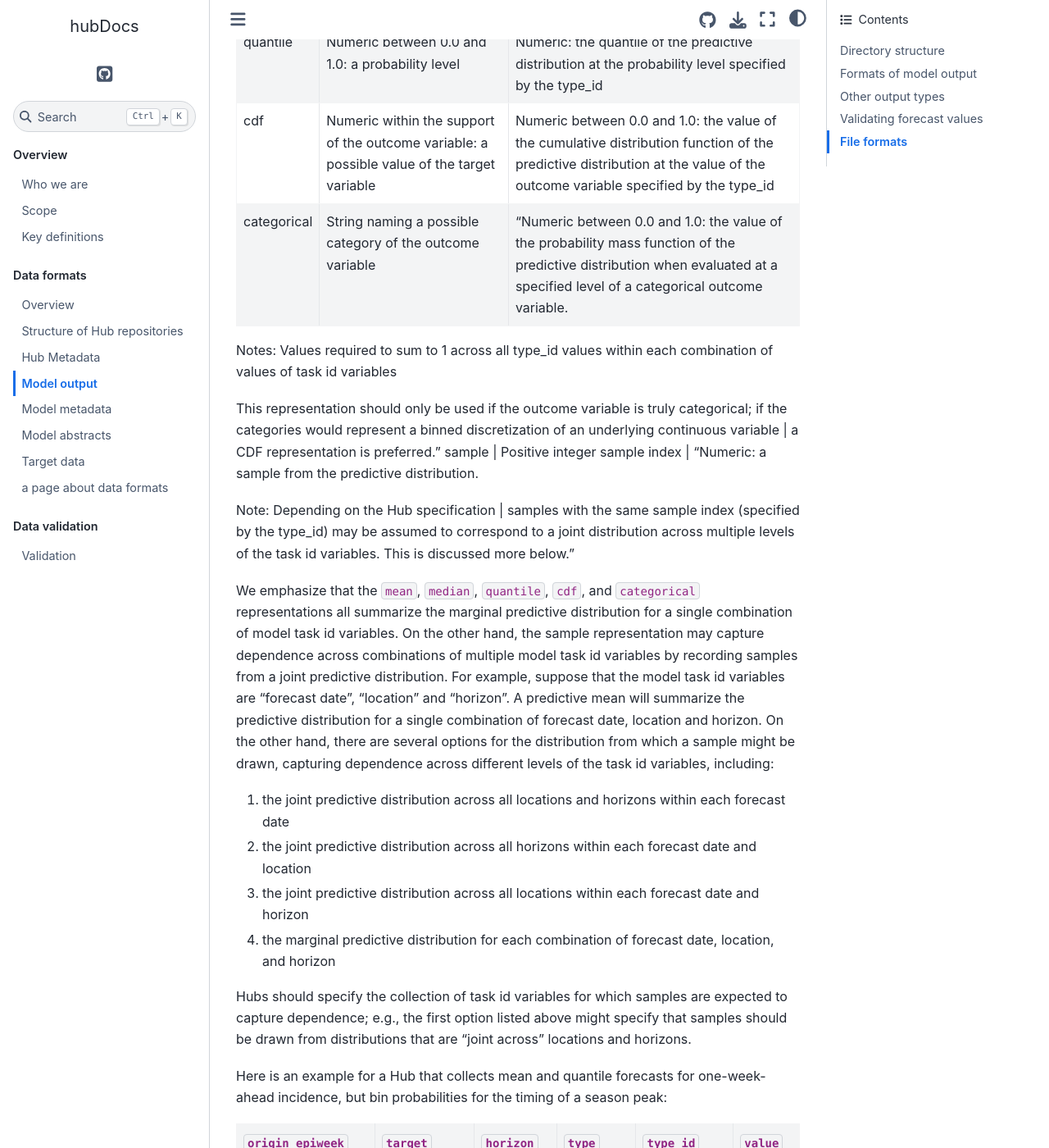
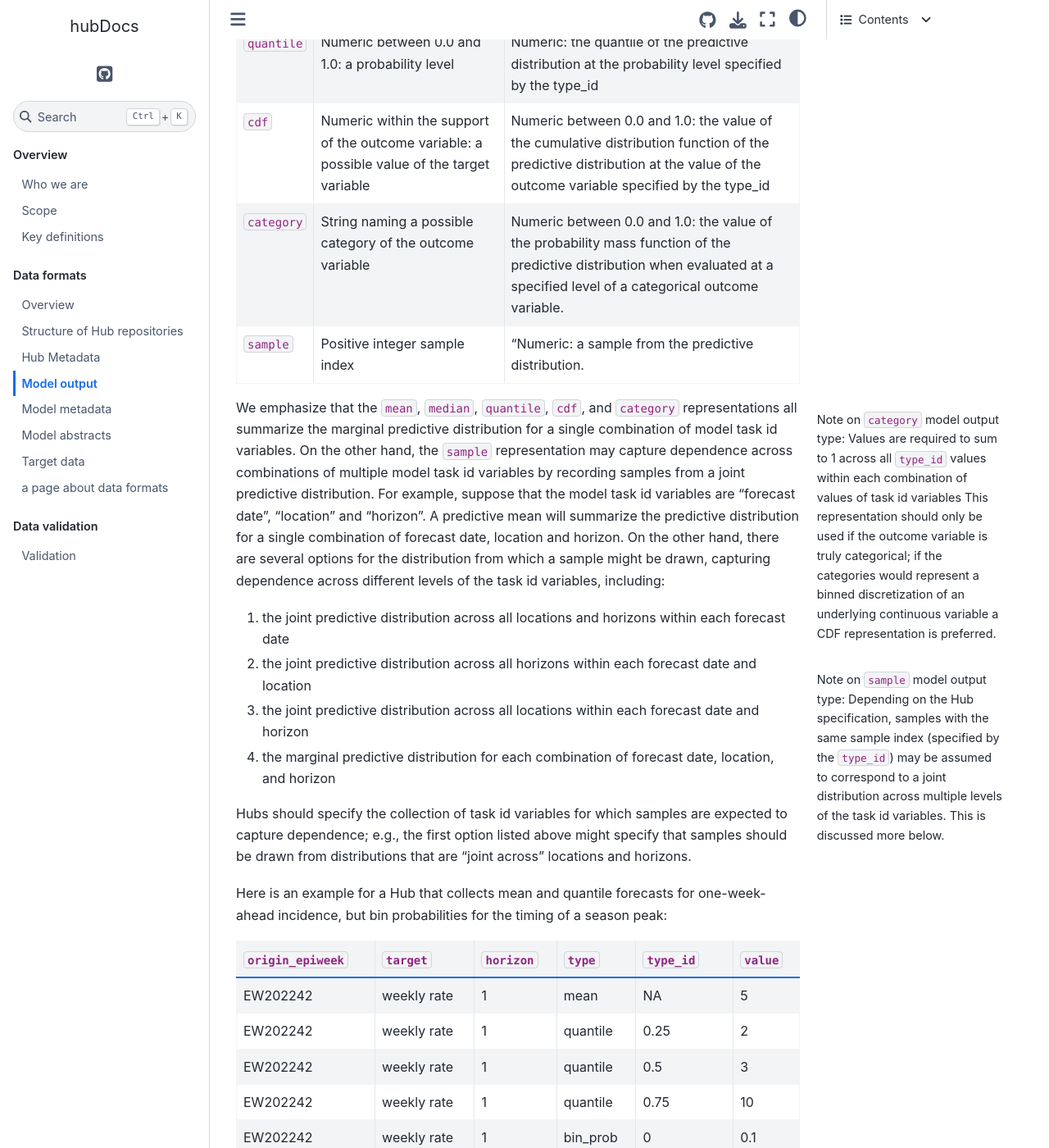
Before and after one commit to hubverse-org/hubDocs, a Sphinx documentation site: the page built from docs/source/format/model-output.md, in a window 1280 px wide and 1400 px high, scrolled down 1115 px. Shown: the whole window at 82% size. Built offline with Sphinx 7.4.7 and the Sphinx Book theme 1.1.4, drawn with Linux system fonts in a browser that asks for light colours; some of the changed text lies outside the part shown.

Commit message:
renaming categorical to category and reformatting notes.

````diff
--- a/docs/source/format/model-output.md
+++ b/docs/source/format/model-output.md
@@ -25,21 +25,22 @@
 
 | `type` | `type_id` | `value` |
 | ------ | ------ | ------ |
-| mean | NA (not used for mean predictions) | Numeric: the mean of the predictive distribution |
-| median | NA (not used for median predictions) | Numeric: the median of the predictive distribution |
-| quantile | Numeric between 0.0 and 1.0: a probability level | Numeric: the quantile of the predictive distribution at the probability level specified by the type_id |
-| cdf | Numeric within the support of the outcome variable: a possible value of the target variable | Numeric between 0.0 and 1.0: the value of the cumulative distribution function of the predictive distribution at the value of the outcome variable specified by the type_id |
-| categorical | String naming a possible category of the outcome variable | "Numeric between 0.0 and 1.0: the value of the probability mass function of the predictive distribution when evaluated at a specified level of a categorical outcome variable. |
+| `mean` | NA (not used for mean predictions) | Numeric: the mean of the predictive distribution |
+| `median` | NA (not used for median predictions) | Numeric: the median of the predictive distribution |
+| `quantile` | Numeric between 0.0 and 1.0: a probability level | Numeric: the quantile of the predictive distribution at the probability level specified by the type_id |
+| `cdf` | Numeric within the support of the outcome variable: a possible value of the target variable | Numeric between 0.0 and 1.0: the value of the cumulative distribution function of the predictive distribution at the value of the outcome variable specified by the type_id |
+| `category` | String naming a possible category of the outcome variable | Numeric between 0.0 and 1.0: the value of the probability mass function of the predictive distribution when evaluated at a specified level of a categorical outcome variable. |
+| `sample` | Positive integer sample index | "Numeric: a sample from the predictive distribution.
 
-Notes:
-Values required to sum to 1 across all type_id values within each combination of values of task id variables
+```{margin}
+Note on `category` model output type: Values are required to sum to 1 across all `type_id` values within each combination of values of task id variables This representation should only be used if the outcome variable is truly categorical; if the categories would represent a binned discretization of an underlying continuous variable  a CDF representation is preferred.
+```
 
-This representation should only be used if the outcome variable is truly categorical; if the categories would represent a binned discretization of an underlying continuous variable |  a CDF representation is preferred."
-sample | Positive integer sample index | "Numeric: a sample from the predictive distribution.
+```{margin}
+Note on `sample` model output type: Depending on the Hub specification, samples with the same sample index (specified by the `type_id`) may be assumed to correspond to a joint distribution across multiple levels of the task id variables. This is discussed more below.
+```
 
-Note: Depending on the Hub specification |  samples with the same sample index (specified by the type_id) may be assumed to correspond to a joint distribution across multiple levels of the task id variables. This is discussed more below."
-
-We emphasize that the `mean`, `median`, `quantile`, `cdf`, and `categorical` representations all summarize the marginal predictive distribution for a single combination of model task id variables. On the other hand, the sample representation may capture dependence across combinations of multiple model task id variables by recording samples from a joint predictive distribution. For example, suppose that the model task id variables are “forecast date”, “location” and “horizon”. A predictive mean will summarize the predictive distribution for a single combination of forecast date, location and horizon. On the other hand, there are several options for the distribution from which a sample might be drawn, capturing dependence across different levels of the task id variables, including:
+We emphasize that the `mean`, `median`, `quantile`, `cdf`, and `category` representations all summarize the marginal predictive distribution for a single combination of model task id variables. On the other hand, the `sample` representation may capture dependence across combinations of multiple model task id variables by recording samples from a joint predictive distribution. For example, suppose that the model task id variables are “forecast date”, “location” and “horizon”. A predictive mean will summarize the predictive distribution for a single combination of forecast date, location and horizon. On the other hand, there are several options for the distribution from which a sample might be drawn, capturing dependence across different levels of the task id variables, including:
 1. the joint predictive distribution across all locations and horizons within each forecast date
 2. the joint predictive distribution across all horizons within each forecast date and location
 3. the joint predictive distribution across all locations within each forecast date and horizon
````
Also changed, not shown: other parts of docs/source/format/model-output.md (+2 -2 lines).
